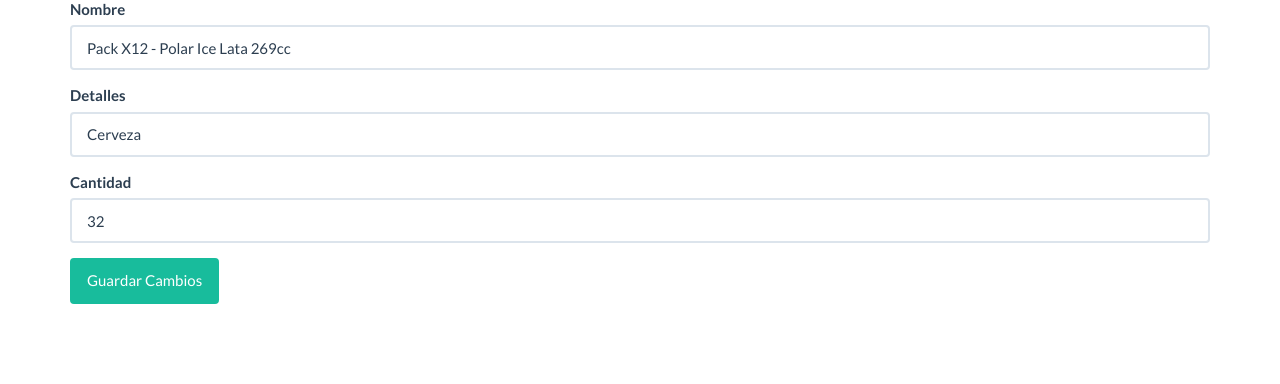
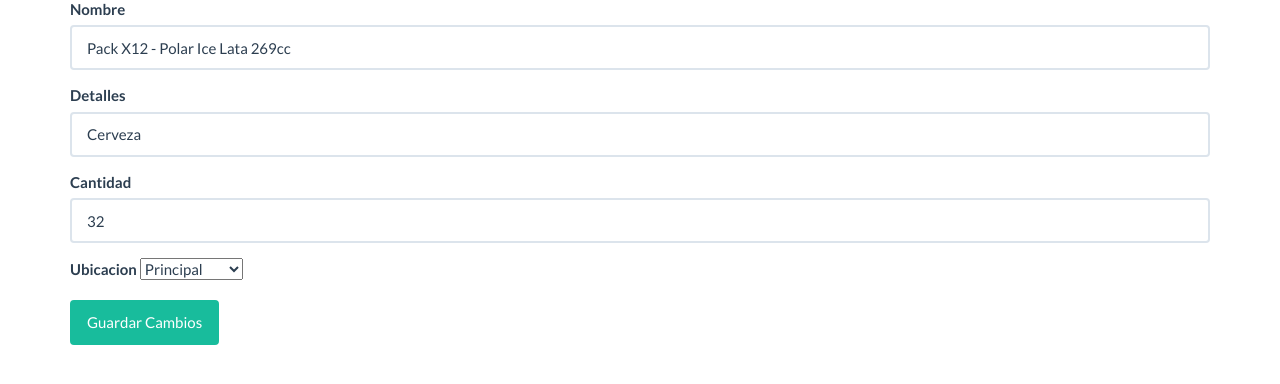
Before and after one commit to reybritez/jauscrapper, a Flask app: page /editar_producto/1 in a window 1280 px wide. Shown: the part 157-541 px from the top of the page. Run offline with Flask 2, Linux system fonts and the light colour scheme; data comes from the database, SQL or seed files in the repository; both versions use the stored data as it was after the commit; tables that the repository leaves empty hold one stand-in row (values such as "Sample post"); some libraries are stand-ins or nearby versions.

Commit message:
cambios adaptativos

```diff
--- a/app.py
+++ b/app.py
@@ -86,6 +86,8 @@ def editar_producto(id_producto):
     """
     mi_producto = Producto.query.filter_by(id_producto=id_producto).first()
     form = FormularioProducto(obj=mi_producto)
+    ubicaciones= Ubicacion.query.order_by(Ubicacion.nombre_ubicacion).all()
+    form.nombre_ubicacion.choices = [ubicacion.nombre_ubicacion for ubicacion in ubicaciones]
     if form.validate_on_submit():
         try:
             # Se actualiza con los nuevos datos
@@ -94,6 +96,7 @@ def editar_producto(id_producto):
             db.session.commit()
             # Le avisa al usuario a través de flash
             flash("Guardado exitosamente", "success")
+            return redirect(url_for('productos'))
         except:
             db.session.rollback()
             flash("Hubo un error editando este producto.", "danger")
--- a/formularios.py
+++ b/formularios.py
@@ -24,6 +24,9 @@ class FormularioProducto(FlaskForm):
                 min=-1, max=10000000, message="No puede costar más de 10 millones"
             )
         ],
+    )
+    nombre_ubicacion = SelectField(
+        "Ubicacion",
     )
 
 
--- a/models.py
+++ b/models.py
@@ -16,7 +16,7 @@ class Producto(db.Model):
     nombre_producto = db.Column(db.String(80), nullable=False)
     detalles_producto = db.Column(db.String(120), nullable=False)
     cantidad_producto = db.Column(db.Integer, nullable=False)
-
+    nombre_ubicacion = db.Column(db.String(120), nullable=False)
     def __repr__(self):
         return "Productos %r" % self.nombre_producto
 
--- a/templates/web/productos.html
+++ b/templates/web/productos.html
@@ -8,6 +8,7 @@
 			<th scope="col">ID</th>
 			<th scope="col">Producto</th>
 			<th scope="col">Cantidad</th>
+			<th scope="col">Ubicacion</th>
 			<td></td>
 		</tr>
 	</thead>
@@ -17,6 +18,7 @@
 			<td>{{ producto.id_producto }}</td>
 			<td>{{ producto.nombre_producto }}</td>
 			<td>{{ producto.cantidad_producto }}</td>
+			<td>{{ producto.nombre_ubicacion }}</td>
 			<td class="text-right">
 				<div class="row">
 					<form action="{{ url_for('eliminar_producto') }}" method="post" class="pull-right">
```
Also changed, not shown: db.sqlite, instance/db.sqlite.
